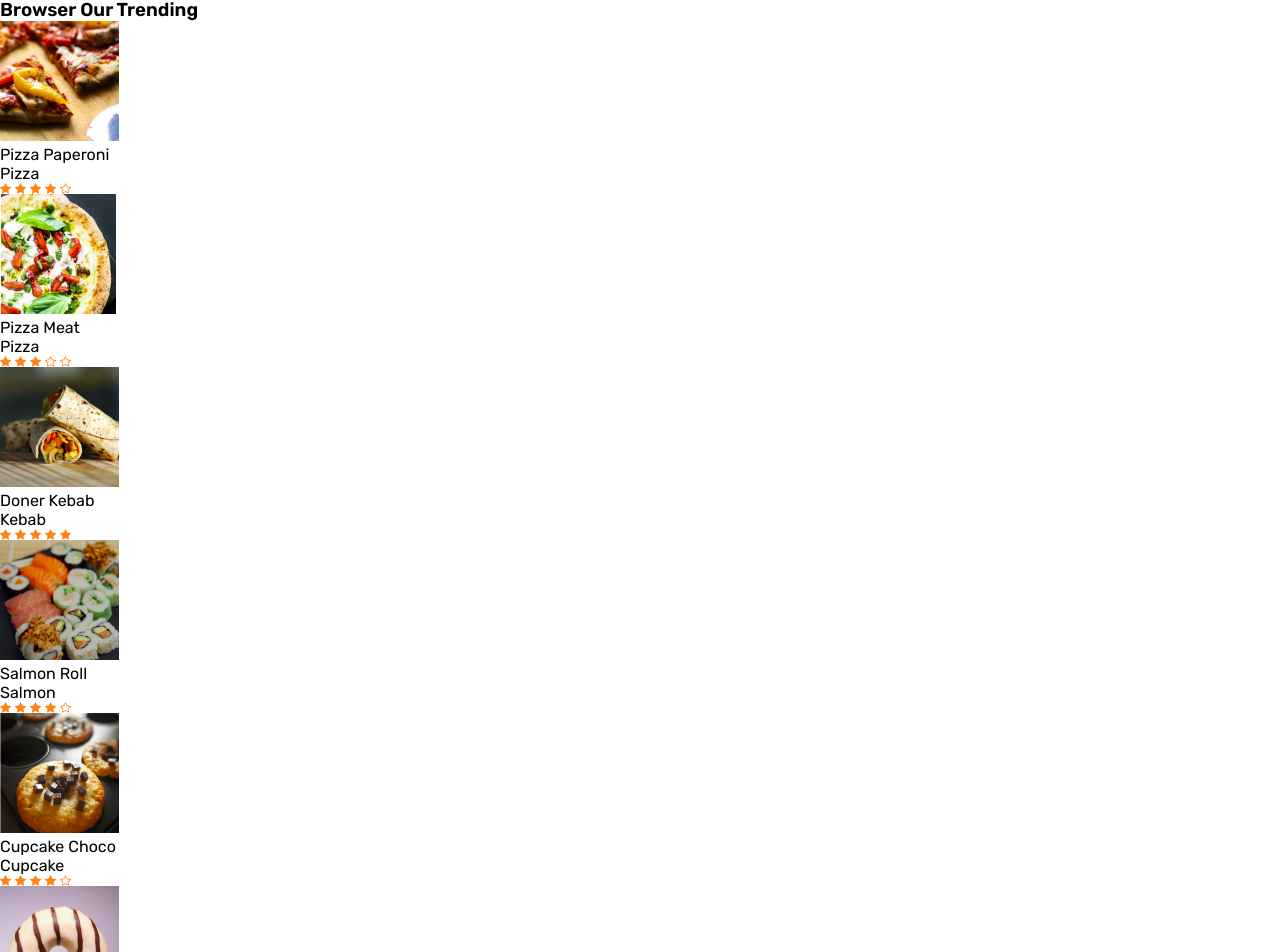
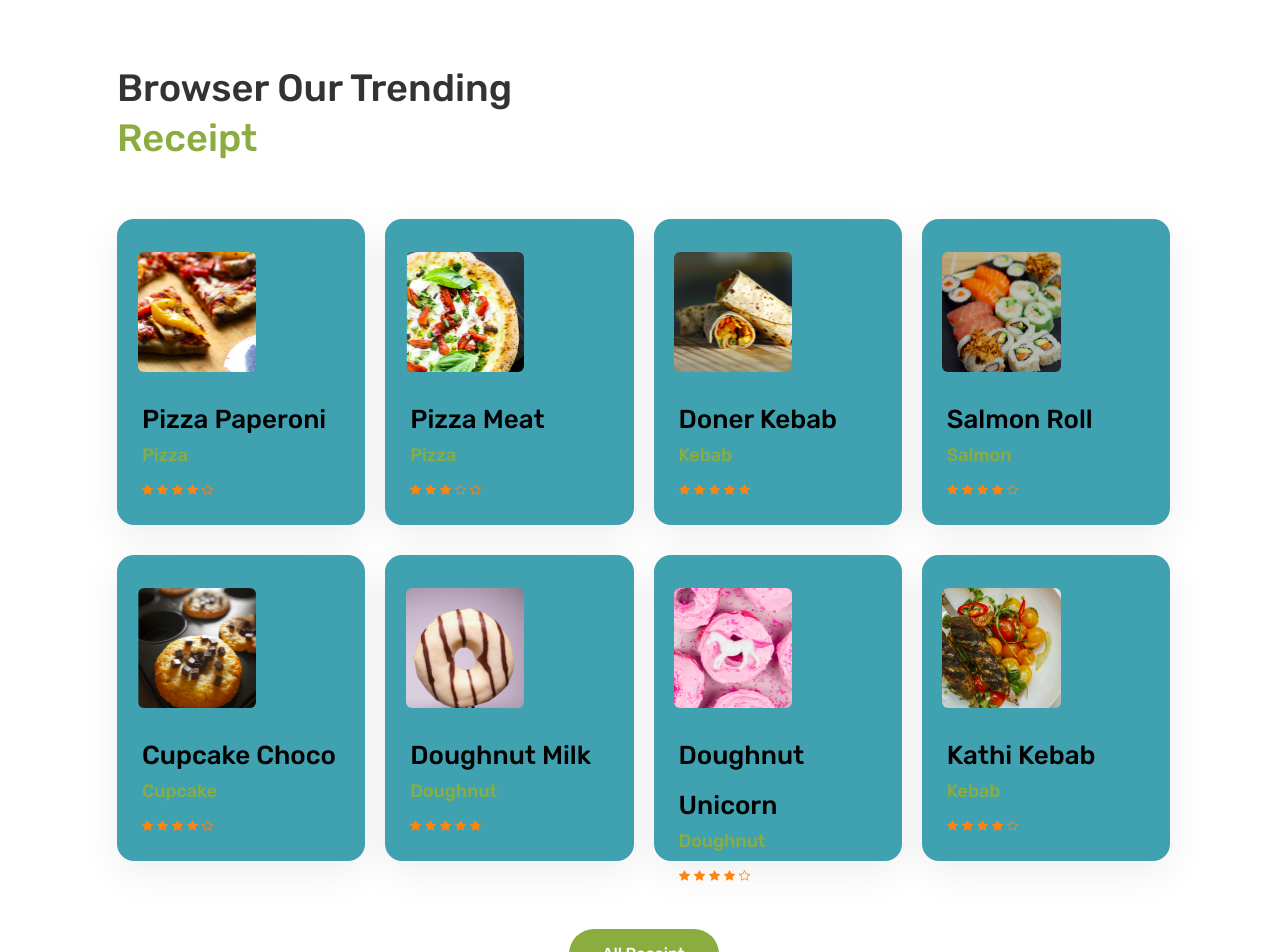
Before and after one commit to tian-1800/semele, a React (Create React App) app: page / in a window 1280 px wide. Shown: the part 1048-2000 px from the top of the page. Built offline with nearby package versions, Linux system fonts and the light colour scheme.

Commit message:
trending

```diff
--- a/src/App.css
+++ b/src/App.css
@@ -136,7 +136,7 @@ a {
 }
 
 .category {
-  padding: 4.01375rem 8.3125rem 3.125rem 7.3125rem;
+  padding: 4.01375rem 7.5rem 3.125rem 7.3125rem;
 }
 .category__title {
   font-size: 2.375rem;
@@ -158,9 +158,9 @@ a {
 .category__item {
   text-align: center;
   color: #333333;
-  width: 14.375rem;
+  flex: 1;
   height: 10.9375rem;
-  padding: 1.875rem 5.0625rem;
+  padding: 1.875rem 0;
   border-radius: 0.5rem;
   background-color: #405eb6;
 }
@@ -194,4 +194,64 @@ a {
 .category__btn-text {
   margin-left: 0.4375rem;
   margin-right: 0.75rem;
+}
+
+.trending {
+  padding: 4.01375rem 6.875rem 3.125rem 7.3125rem;
+}
+.trending__title {
+  font-size: 2.375rem;
+  font-weight: 500;
+  line-height: 3.125rem;
+  color: #333333;
+  margin-bottom: 3.48625rem;
+}
+.trending__title-green {
+  color: #8bac3e;
+}
+.trending__container {
+  display: grid;
+  grid-template-columns: repeat(4, 1fr);
+  grid-template-rows: repeat(2, 19.125rem);
+  gap: 1.875rem 1.25rem;
+  margin-bottom: 4.25rem;
+}
+.trending__item {
+  background-color: #40a2b1;
+  border-radius: 1.0625rem;
+  box-shadow: 0px 11px 39px rgba(0, 0, 0, 0.07);
+}
+.trending__item-img {
+  width: 7.384375rem;
+  height: 7.5rem;
+  margin: 2.0625rem 0 1.1875rem 1.2925rem;
+  border-radius: 0.375rem;
+}
+.trending__item-detail {
+  margin-left: 1.5625rem;
+}
+.trending__item-name {
+  font-size: 1.625rem;
+  font-weight: 500;
+  line-height: 3.125rem;
+  color: #000;
+}
+.trending__item-category {
+  color: #8bac3e;
+  font-size: 1.125rem;
+  font-weight: 500;
+  line-height: 1.333125rem;
+  margin-bottom: 1.125rem;
+}
+.trending__btn {
+  margin: auto;
+  font-size: 1rem;
+  line-height: 1.1875rem;
+  font-weight: 500;
+  width: 9.375rem;
+  height: 3.125rem;
+  border-radius: 1.5625rem;
+  display: flex;
+  align-items: center;
+  justify-content: center;
 }/*# sourceMappingURL=App.css.map */
--- a/src/components/Trending.jsx
+++ b/src/components/Trending.jsx
@@ -34,19 +34,27 @@ const Trending = () => {
 
   return (
     <div className="trending">
-      <h3 className="trending__title">Browser Our Trending</h3>
+      <h3 className="trending__title">
+        Browser Our Trending <br />
+        <span className="trending__title-green">Receipt</span>
+      </h3>
       <div className="trending__container">
         {receipt.map((item) => {
           const { img, name, category, stars } = item;
           return (
             <div className="trending__item">
               <img src={img} alt={name} className="trending__item-img" />
-              <p className="trending__item-name">{name}</p>
-              <p className="trending__item-category">{category}</p>
-              <Stars stars={stars} />
+              <div className="trending__item-detail">
+                <p className="trending__item-name">{name}</p>
+                <p className="trending__item-category">{category}</p>
+                <Stars stars={stars} />
+              </div>
             </div>
           );
         })}
+      </div>
+      <div className="trending__btn btn">
+        <a href="##">All Receipt</a>
       </div>
     </div>
   );
--- a/src/scss/__category.scss
+++ b/src/scss/__category.scss
@@ -1,5 +1,5 @@
 .category {
-  padding: 4.01375rem 8.3125rem 3.125rem 7.3125rem;
+  padding: 4.01375rem 7.5rem 3.125rem 7.3125rem;
 
   &__title {
     font-size: 2.375rem;
@@ -24,9 +24,9 @@
   &__item {
     text-align: center;
     color: $text-dark;
-    width: 14.375rem;
+    flex: 1;
     height: 10.9375rem;
-    padding: 1.875rem 5.0625rem;
+    padding: 1.875rem 0;
     border-radius: 0.5rem;
     background-color: $darker-blue;
 
--- a/src/scss/__trending.scss
+++ b/src/scss/__trending.scss
@@ -0,0 +1,69 @@
+.trending {
+  padding: 4.01375rem 6.875rem 3.125rem 7.3125rem;
+
+  &__title {
+    font-size: 2.375rem;
+    font-weight: 500;
+    line-height: 3.125rem;
+    color: $text-dark;
+    margin-bottom: 3.48625rem;
+
+    &-green {
+      color: $primary-green;
+    }
+  }
+
+  &__container {
+    display: grid;
+    grid-template-columns: repeat(4, 1fr);
+    grid-template-rows: repeat(2, 19.125rem);
+    gap: 1.875rem 1.25rem;
+    margin-bottom: 4.25rem;
+  }
+
+  &__item {
+    background-color: $lighter-blue;
+    border-radius: 1.0625rem;
+    box-shadow: 0px 11px 39px rgba(0, 0, 0, 0.07);
+
+    &-img {
+      width: 7.384375rem;
+      height: 7.5rem;
+      margin: 2.0625rem 0 1.1875rem 1.2925rem;
+      border-radius: 0.375rem;
+      //   margin: 0.3125rem;
+    }
+
+    &-detail {
+      margin-left: 1.5625rem;
+    }
+
+    &-name {
+      font-size: 1.625rem;
+      font-weight: 500;
+      line-height: 3.125rem;
+      color: #000;
+    }
+
+    &-category {
+      color: $primary-green;
+      font-size: 1.125rem;
+      font-weight: 500;
+      line-height: 1.333125rem;
+      margin-bottom: 1.125rem;
+    }
+  }
+
+  &__btn {
+    margin: auto;
+    font-size: 1rem;
+    line-height: 1.1875rem;
+    font-weight: 500;
+    width: 9.375rem;
+    height: 3.125rem;
+    border-radius: 1.5625rem;
+    display: flex;
+    align-items: center;
+    justify-content: center;
+  }
+}
```
Also changed, not shown: 1 other file (tests, documents, lock files or other folders).
